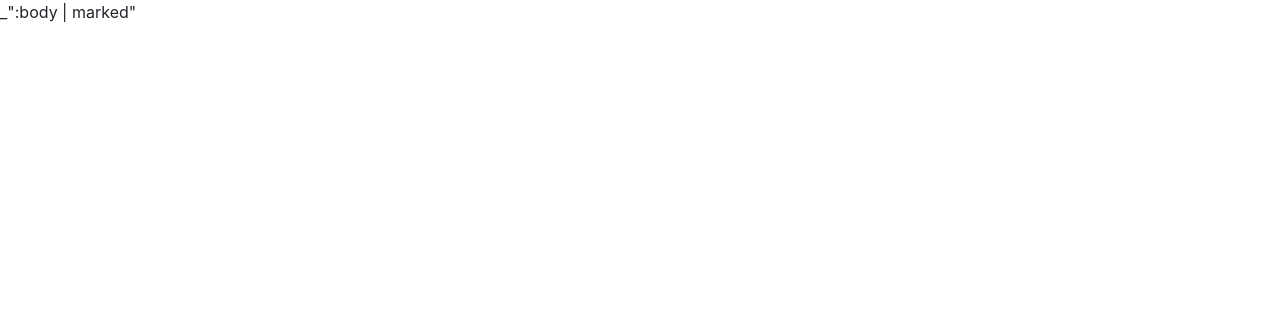
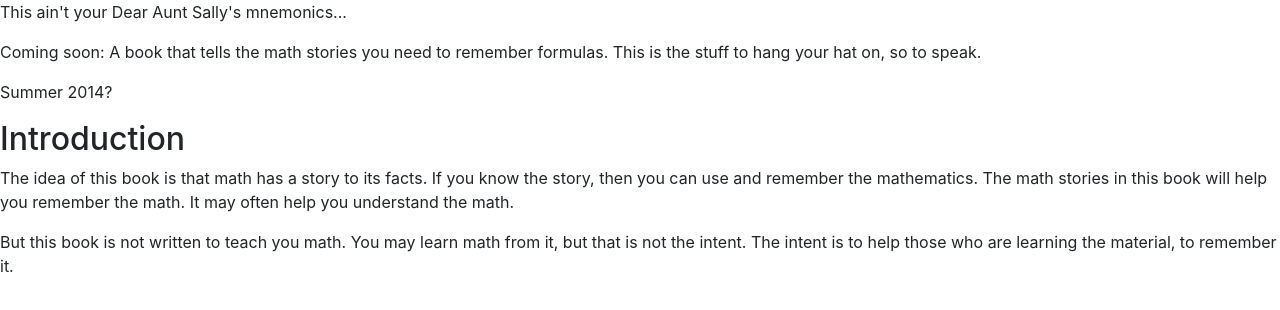
Before and after one commit to jostylr/mathmnemonics, a plain HTML site: page index.html in a window 1280 px wide. Drawn offline with nearby package versions, Linux system fonts and the light colour scheme.

Commit message:
added some intro text

```diff
--- a/index.html
+++ b/index.html
@@ -6,7 +6,21 @@
         <link rel="stylesheet" href="bootstrap.css">
     </head>
     <body>
-    _":body | marked"
+    <p>This ain&#39;t your Dear Aunt Sally&#39;s mnemonics...
+
+    </p>
+    <p>Coming soon:  A book that tells the math stories you need to remember formulas. This is the stuff to hang your hat on, so to speak.
+
+    </p>
+    <p>Summer 2014?
+
+    </p>
+    <h2>Introduction</h2>
+    <p>The idea of this book is that math has a story to its facts. If you know the story, then you can use and remember the mathematics. The math stories in this book will help you remember the math. It may often help you understand the math.
+
+    </p>
+    <p>But this book is not written to teach you math. You may learn math from it, but that is not the intent. The intent is to help those who are learning the material, to remember it. </p>
+
 
     </body>
 </html>
```
